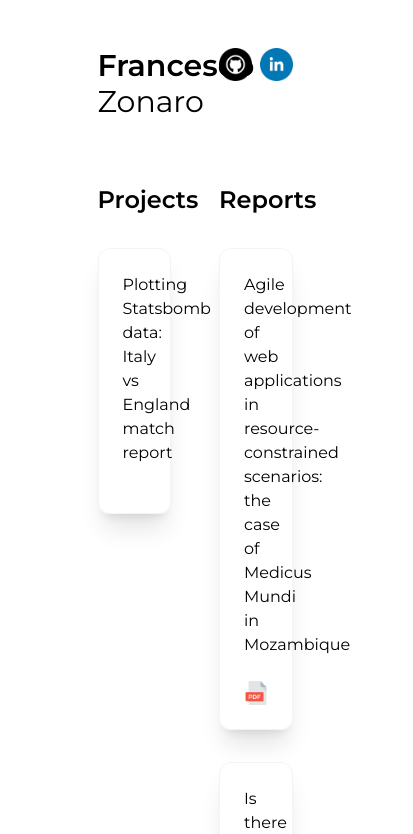
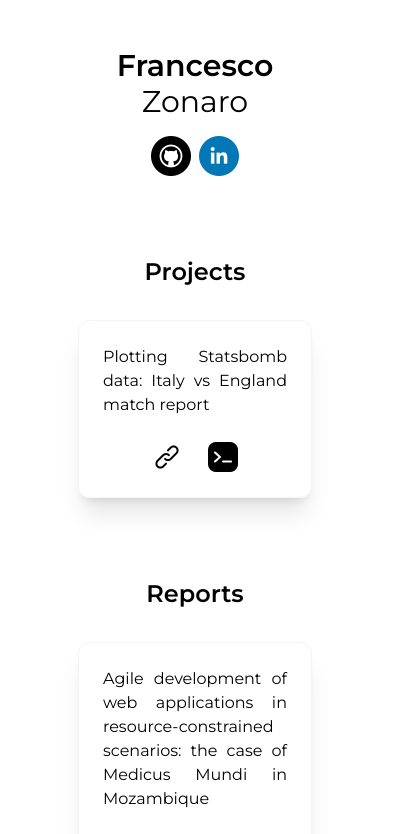
Before and after one commit to francescozonaro/francescozonaro.github.io, a React (Vite) app: page / in a window 390 px wide. Shown: the top 834 px of the page, 413 px wide, since content can reach past the window. Built offline with nearby package versions, Linux system fonts and the light colour scheme; a web font is replaced by a local one.

Commit message:
Add responsive layout

```diff
--- a/src/App.css
+++ b/src/App.css
@@ -6,7 +6,7 @@
   /* font-family: "Overpass Mono", monospace; */
 
   text-align: center;
-  width: 50%;
+  width: 60%;
   margin: auto;
 }
 
--- a/src/App.jsx
+++ b/src/App.jsx
@@ -7,7 +7,7 @@ function App() {
 
   return (
     <div className="App">
-      <div className="grid grid-cols-2 gap-x-12 mt-12">
+      <div className="grid gap-x-12 mt-12 md:grid-cols-1 gap-y-4 lg:grid-cols-2 mb-12">
         <div className="flex flex-col justify-center align-middle">
           <div className="text-3xl">
             <strong>Francesco</strong> Zonaro
```
